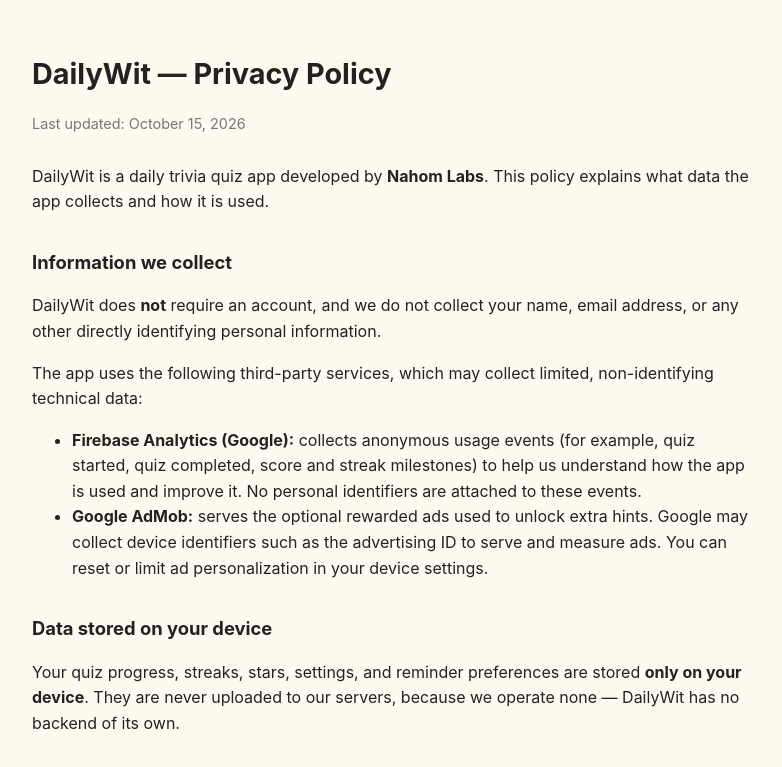
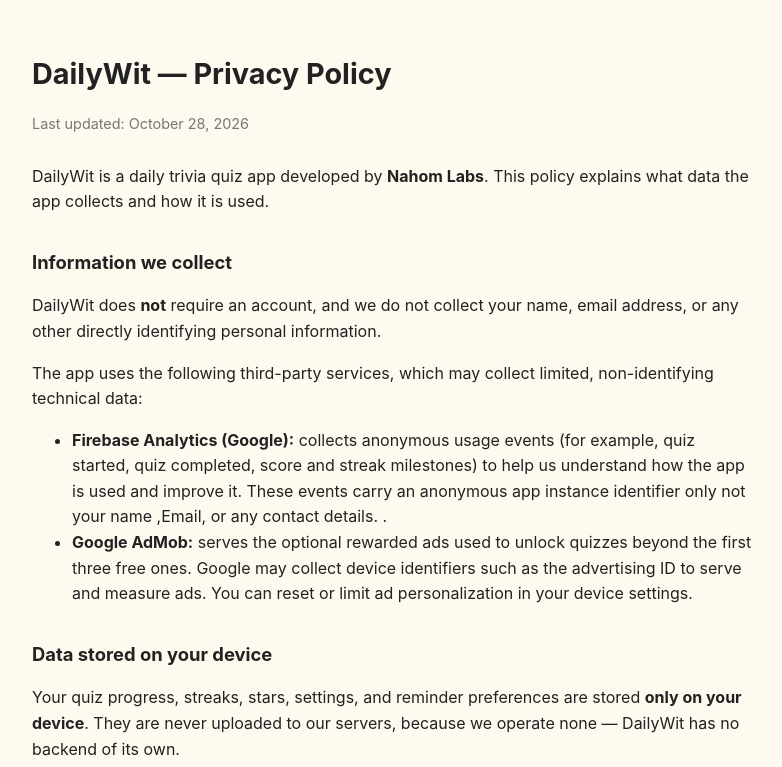
Before and after one commit to nahomdeveloper/dailywit-privacy, a plain HTML site: page index.html in a window 1280 px wide. Shown: the top 767 px of the page, without its empty margins (248-1030 px from the left). Drawn offline with Linux system fonts and the light colour scheme.

Commit message:
Update index.html

```diff
--- a/index.html
+++ b/index.html
@@ -16,7 +16,7 @@
 </head>
 <body>
 <h1>DailyWit — Privacy Policy</h1>
-<p class="updated">Last updated: October 15, 2026</p>
+<p class="updated">Last updated: October 28, 2026</p>
 
 <p>DailyWit is a daily trivia quiz app developed by <strong>Nahom Labs</strong>.
 This policy explains what data the app collects and how it is used.</p>
@@ -29,10 +29,9 @@
 <ul>
   <li><strong>Firebase Analytics (Google):</strong> collects anonymous usage
   events (for example, quiz started, quiz completed, score and streak milestones)
-  to help us understand how the app is used and improve it. No personal
-  identifiers are attached to these events.</li>
+  to help us understand how the app is used and improve it. These events carry an anonymous app instance identifier only not your name ,Email, or any contact details. .</li>
   <li><strong>Google AdMob:</strong> serves the optional rewarded ads used to
-  unlock extra hints. Google may collect device identifiers such as the
+  unlock quizzes beyond the first three free ones. Google may collect device identifiers such as the
   advertising ID to serve and measure ads. You can reset or limit ad
   personalization in your device settings.</li>
 </ul>
```
